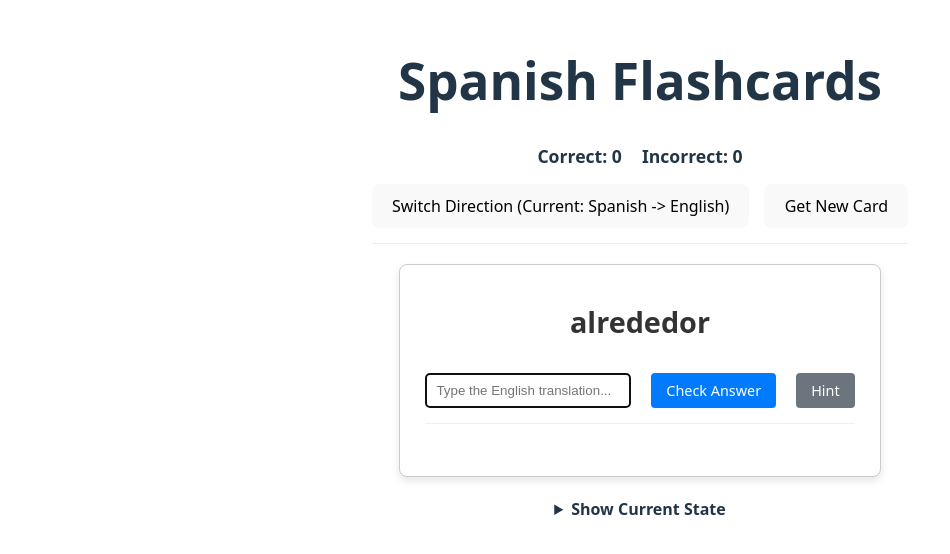
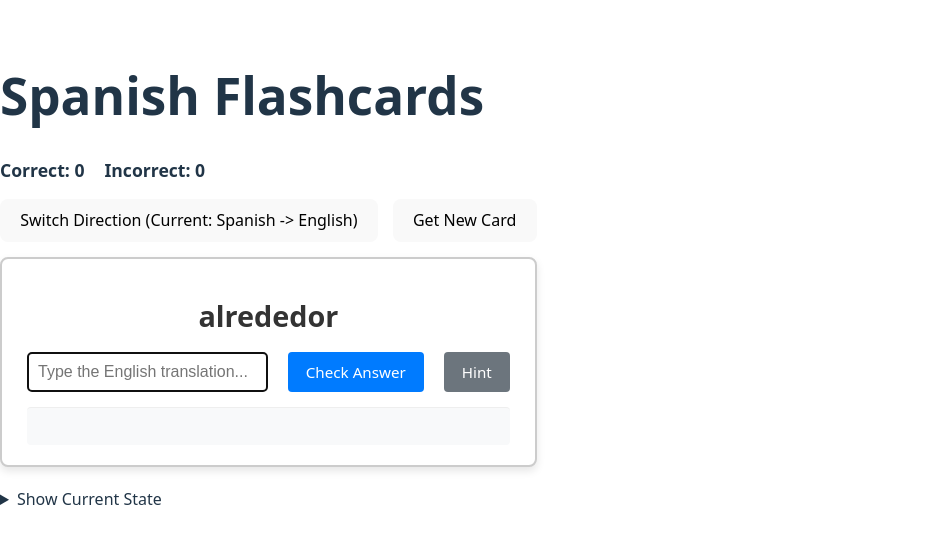
Before and after one commit to arf2k/SpanFlash, a React (Vite) app: page / in a window 1280 px wide. Shown: the part 128-682 px from the top of the page, without its empty margins (0-950 px from the left). Built offline with nearby package versions, Linux system fonts and the light colour scheme; no server answers.

Commit message:
Styling updates for answer feedback

```diff
--- a/src/App.css
+++ b/src/App.css
@@ -1,155 +1,133 @@
-/* src/App.css */
-
-/* Previous styles for details pre... */
-details pre {
-  background-color: #f8f8f8;
-  border: 1px solid #eee;
-  padding: 10px;
-  font-size: 12px;
-  text-align: left;
-  max-height: 200px;
-  overflow-y: auto;
-  white-space: pre-wrap;
-  word-wrap: break-word;
-  color: #333333;
-}
-details summary {
-  cursor: pointer;
-  font-weight: bold;
-  margin-bottom: 5px;
-}
-
-/* --- NEW FLASHCARD STYLES --- */
-
-.flashcard-area {
-  margin-top: 20px; /* Add space below controls */
-}
-
+/* === Flashcard Base Styles === */
+/* Add or update your existing base styles for the flashcard */
 .flashcard {
-  background-color: #ffffff;
-  border: 1px solid #cccccc;
+  border: 2px solid #ccc; /* Start with a neutral border */
+  padding: 20px 25px; /* Adjusted padding slightly */
+  background-color: #ffffff; /* White background */
   border-radius: 8px;
-  padding: 25px;
-  min-height: 150px;
-  width: 80%;
-  max-width: 450px;
-  margin: 20px auto;
   box-shadow: 0 4px 8px rgba(0, 0, 0, 0.1);
-  display: flex;
-  flex-direction: column;
-  justify-content: space-between;
-  transition: border-color 0.3s ease-out, background-color 0.3s ease-out; /* <-- Add transition */
-}
-.flashcard--correct {
-  border-color: #28a745; /* Green border */
-  background-color: #f0fff0; /* Optional: Very light green background */
-}
-
-.flashcard--incorrect {
-  border-color: #dc3545; /* Red border */
-  background-color: #fff5f5; /* Optional: Very light red background */
+  margin-bottom: 20px; /* Space below card */
+  text-align: center; /* Center text within the card */
+  transition: border-color 0.3s ease-in-out; /* Smooth transition for border */
+  width: 90%; /* Example width */
+  max-width: 500px; /* Example max-width */
+  margin-left: auto;
+  margin-right: auto; /* Center card */
 }
 
 .flashcard-word {
-  font-size: 1.8em;         /* Larger font for the word */
+  font-size: 1.8em; /* Make the main word larger */
   font-weight: bold;
-  text-align: center;       /* Center the word */
-  margin-top: 10px;
-  margin-bottom: 20px;
-  flex-grow: 1; /* Allow word area to grow */
-  display: flex; /* Center vertically too */
-  align-items: center;
-  justify-content: center;
-  color: #333333
+  margin: 15px 0;
+  color: #333;
+  min-height: 1.2em; /* Ensure space even if empty */
 }
 
+/* === Input Form Styles === */
 .answer-form {
-  display: flex;        /* Align input and buttons horizontally */
-  gap: 10px;            /* Space between items */
-  margin-top: 15px;     /* Space above the form */
+  margin-top: 15px;
+  display: flex; /* Use flexbox for better alignment */
+  flex-wrap: wrap; /* Allow wrapping on smaller screens */
+  justify-content: center; /* Center items */
+  align-items: center; /* Align items vertically */
+  gap: 10px; /* Spacing between items */
 }
 
 .answer-input {
-  flex-grow: 1;        /* Allow input to take available space */
-  padding: 8px 10px;
+  padding: 10px;
   border: 1px solid #ccc;
   border-radius: 4px;
+  font-size: 1em;
+  flex-grow: 1; /* Allow input to take available space */
+  min-width: 150px; /* Minimum width before wrapping */
 }
 
 .submit-button,
 .hint-button {
-  padding: 8px 15px;
+  padding: 10px 18px;
   border: none;
   border-radius: 4px;
+  color: white;
   cursor: pointer;
-  background-color: #007bff; /* Blue background */
-  color: white;
-  font-size: 0.9em;
+  font-size: 0.95em; /* Slightly smaller button text */
+  transition: background-color 0.2s ease, opacity 0.2s ease;
+}
+
+.submit-button {
+  background-color: #007bff; /* Blue */
+}
+.submit-button:hover:not(:disabled) {
+  background-color: #0056b3;
 }
 
 .hint-button {
-  background-color: #6c757d; /* Grey background for hint */
+  background-color: #6c757d; /* Gray */
+}
+.hint-button:hover:not(:disabled) {
+  background-color: #5a6268;
 }
 
 .submit-button:disabled,
 .hint-button:disabled {
-  background-color: #cccccc; /* Lighter grey when disabled */
+  background-color: #cccccc;
   cursor: not-allowed;
+  opacity: 0.7;
 }
 
+/* === Hint Display Styles === */
 .hint-display {
   margin-top: 15px;
+  padding: 10px;
+  background-color: #f8f9fa; /* Very light gray */
+  border-radius: 4px;
   font-size: 0.9em;
+  color: #495057; /* Darker gray text */
+  text-align: left; /* Align hint text left */
+  min-height: 1.2em; /* Ensure it takes some space */
+  border-top: 1px solid #eee;
   font-style: italic;
-  color: #555;
-  border-top: 1px solid #eee;
-  padding-top: 10px;
-  min-height: 1.2em;
-  text-align: left; /* Align hint text left */
+}
+.hint-display strong {
+  font-style: normal; /* Un-italicize the "Hint:" part */
+}
+.hint-display em {
+  color: #5a6268; /* Slightly different color for part of speech */
+  margin: 0 3px;
 }
 
-.feedback-area {
-  margin-top: 15px;
-  padding: 10px;
-  border: 1px dashed darkred;
-  border-radius: 4px;
-  background-color: #fff5f5;
+/* === Visual Feedback Styles === */
+/* Modifier class for correct answer feedback */
+.flashcard--correct {
+  animation: flash-correct 0.6s ease-out;
+  border-color: #28a745; /* Vibrant Green */
 }
 
-.feedback-area p {
- color: darkred;
- font-weight: bold;
- margin: 0 0 10px 0;
+/* Modifier class for incorrect answer feedback */
+.flashcard--incorrect {
+  animation: flash-incorrect 0.6s ease-out;
+  border-color: #dc3545; /* Vibrant Red */
 }
 
-.feedback-area button {
-  /* You can reuse button styles or add specific ones */
-  padding: 8px 15px;
-  border: none;
-  border-radius: 4px;
-  cursor: pointer;
-  background-color: #28a745; /* Green background */
-  color: white;
-  font-size: 0.9em;
+/* Keyframes for the correct flash animation */
+@keyframes flash-correct {
+  0%, 100% {
+    background-color: #ffffff;
+    border-color: #28a745; /* End with green border */
+  }
+  50% {
+    background-color: #d4edda; /* Light Vibrant Green flash */
+    border-color: #28a745;
+  }
 }
 
-/* --- END FLASHCARD STYLES --- */
-
-/* Optional: Ensure App takes height */
-#root {
-  max-width: 1280px;
-  margin: 0 auto;
-  padding: 2rem;
-  text-align: center;
+/* Keyframes for the incorrect flash animation */
+@keyframes flash-incorrect {
+  0%, 100% {
+    background-color: #ffffff;
+    border-color: #dc3545; /* End with red border */
+  }
+  50% {
+    background-color: #f8d7da; /* Light Vibrant Red flash */
+    border-color: #dc3545;
+  }
 }
-
-
-
-.controls {
-  /* Styles for the overall controls area */
-  margin-bottom: 20px;
-  padding-bottom: 15px;
-  border-bottom: 1px solid #eee; /* Separator line */
-}
-
-/* Add more specific styles as desired */
```
